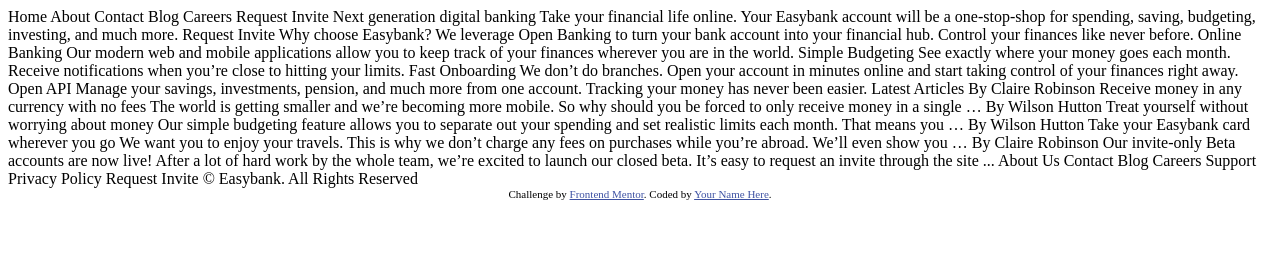
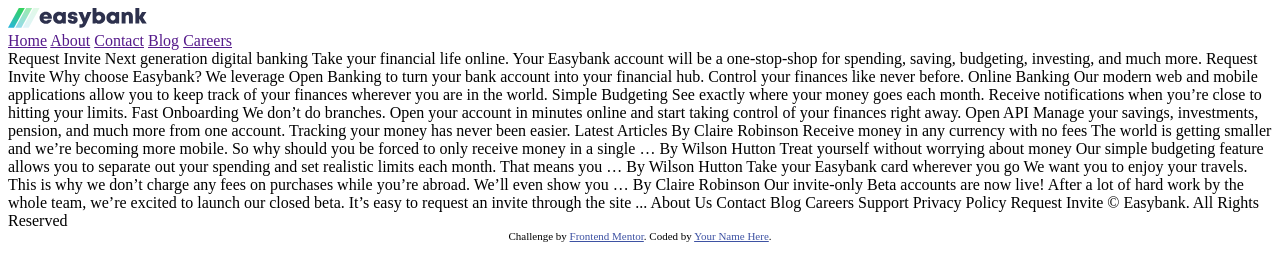
Before and after one commit to alejolopezar/reto2-solucion, a plain HTML site: page index.html in a window 1280 px wide. Drawn offline with Linux system fonts and the light colour scheme; files that its build step writes are made by us from their sources.

Commit message:
actualizacion 12.30

```diff
--- /dev/null
+++ b/Css/Stylo.css
@@ -0,0 +1,4 @@
+@ import roboto
+body{
+    Font size: 18px;
+}
--- a/index.html
+++ b/index.html
@@ -7,7 +7,7 @@
     <!-- muestra el sitio correctamente según el dispositivo del usuario -->
 
     <link rel="icon" type="image/png" sizes="32x32" href="./images/favicon-32x32.png" />
-
+    <link rel="Stylesheet" href="Stylo.css"/>
     <title>Frontend Mentor | Easybank landing page</title>
 
     <!-- Siéntase libre de eliminar estos estilos o personalizarlos en su propia hoja de estilo 👍 -->
@@ -24,7 +24,17 @@
 </head>
 
 <body>
-    Home About Contact Blog Careers Request Invite Next generation digital banking Take your financial life online. Your Easybank account will be a one-stop-shop for spending, saving, budgeting, investing, and much more. Request Invite Why choose Easybank?
+    <header><img src="/images/logo.svg" alt="">
+        <nav>
+            <a href="">Home</a>
+            <a href="">About</a>
+            <a href="">Contact</a>
+            <a href="">Blog</a>
+            <a href="">Careers</a>
+            </nav
+            ></header>
+
+         Request Invite Next generation digital banking Take your financial life online. Your Easybank account will be a one-stop-shop for spending, saving, budgeting, investing, and much more. Request Invite Why choose Easybank?
     We leverage Open Banking to turn your bank account into your financial hub. Control your finances like never before. Online Banking Our modern web and mobile applications allow you to keep track of your finances wherever you are in the world. Simple
     Budgeting See exactly where your money goes each month. Receive notifications when you’re close to hitting your limits. Fast Onboarding We don’t do branches. Open your account in minutes online and start taking control of your finances right away.
     Open API Manage your savings, investments, pension, and much more from one account. Tracking your money has never been easier. Latest Articles By Claire Robinson Receive money in any currency with no fees The world is getting smaller and we’re becoming
```
